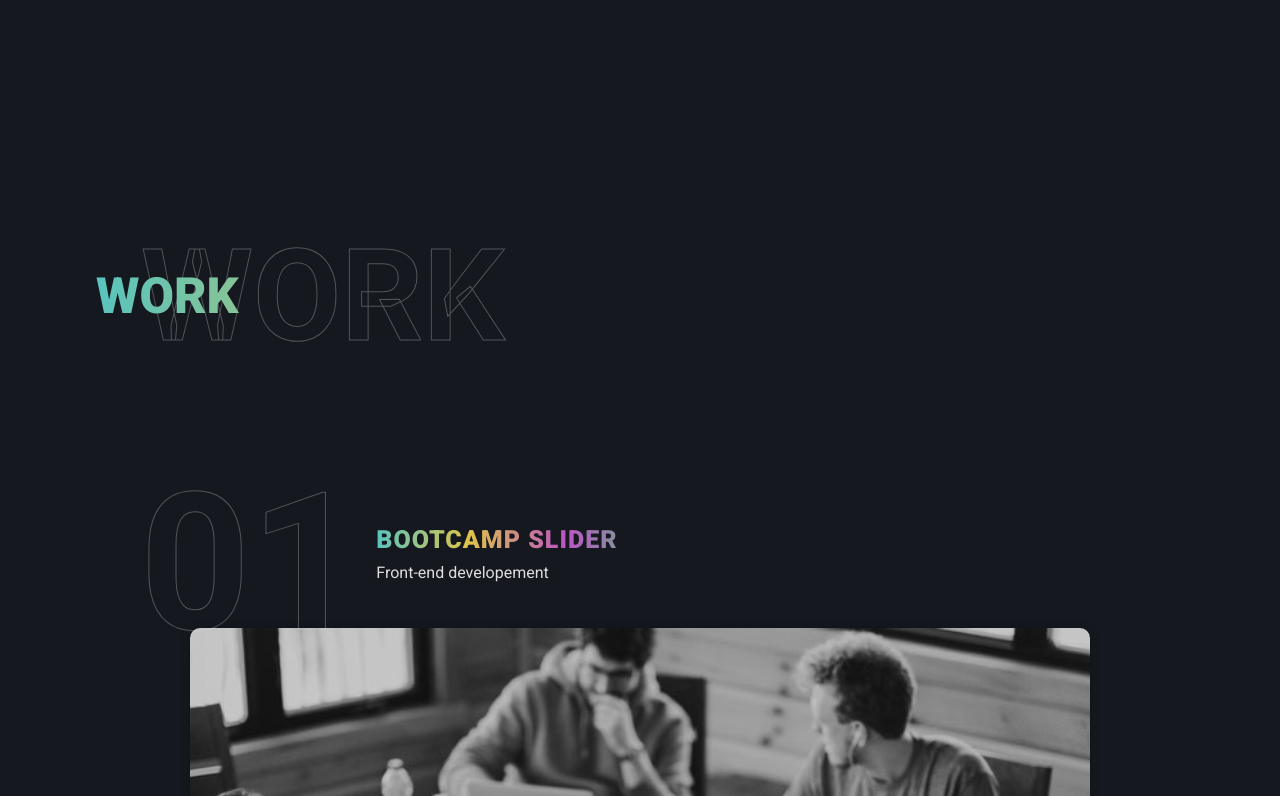
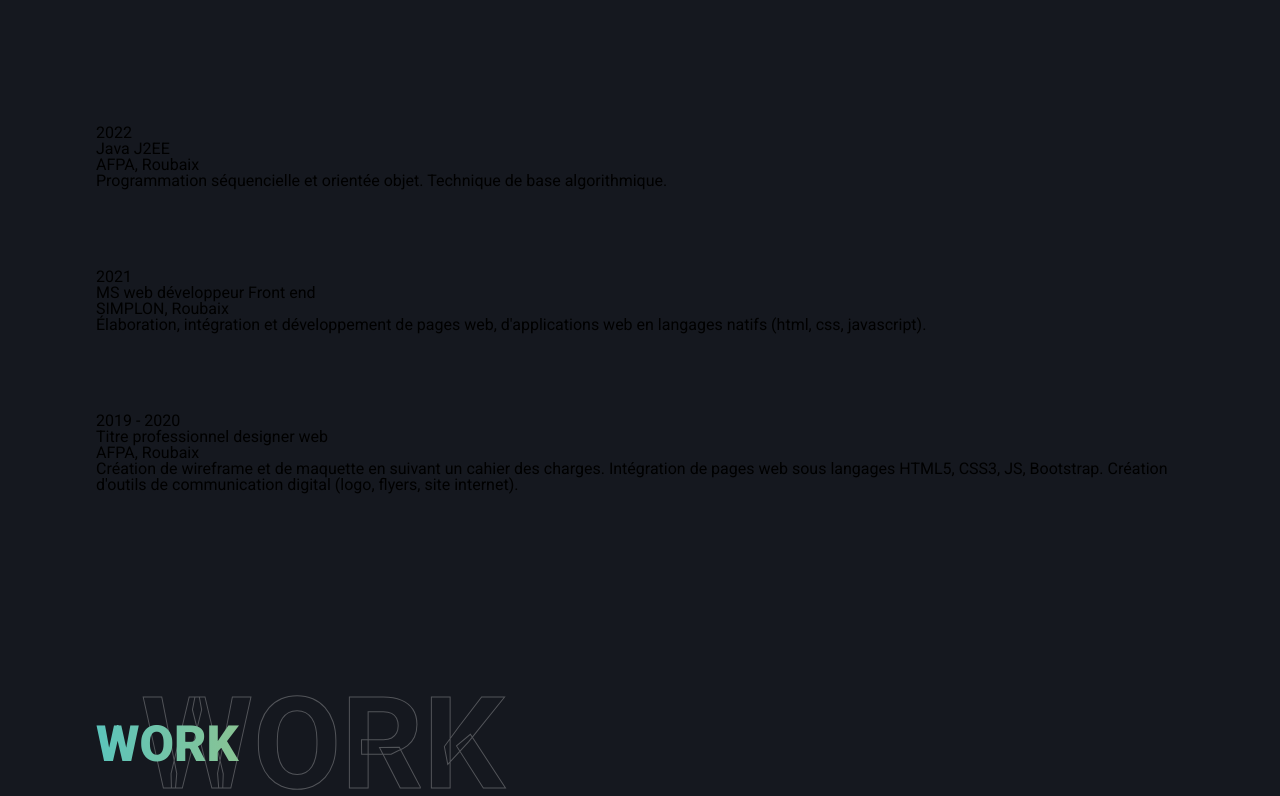
Before and after one commit to hamidousow/hamidousow, a React (Create React App) app: page / in a window 1280 px wide. Shown: the part 1704-2500 px from the top of the page. Built offline with nearby package versions, Linux system fonts and the light colour scheme.

Commit message:
map curriculum vitae

```diff
--- a/src/App.js
+++ b/src/App.js
@@ -5,7 +5,8 @@ import Contact from './components/contact/Contact';
 import Nav from './components/nav/Nav';
 import HeroSection from './components/heroSection/HeroSection';
 import Footer from './components/footer/Footer';
-import Formation from './components/formation/Formation';
+//import Formation from './components/formation/Formation';
+import Cv from './components/cv/Cv';
 
 const App = () => {
   return (
@@ -13,7 +14,8 @@ const App = () => {
         <Nav/>
         <HeroSection/>
         <About/>
-        <Formation/>
+        {/* <Formation/> */}
+        <Cv/>
         <Work/>
         <Contact/>
         <Footer/>
--- /dev/null
+++ b/src/components/article/Article.js
@@ -0,0 +1,17 @@
+import React, {Component} from 'react';
+
+class Article extends Component {
+    render() {
+        const {cvData} = this.props;
+        return (
+            <div>
+                <h3>{cvData.periode}</h3>
+                <p>{cvData.titre}</p>
+                <p>{cvData.lieu}</p>
+                <p>{cvData.description}</p>
+            </div>
+        )
+    }
+};
+
+export default Article;
--- a/src/components/cv/Cv.js
+++ b/src/components/cv/Cv.js
@@ -0,0 +1,21 @@
+import React from 'react';
+import WrapTitle from '../wrapTitle/WrapTitle';
+import Section from '../section/Section';
+import cvData from '../../data/cvData.json';
+import Article from '../article/Article';
+
+const Cv = () => {
+    return (
+        <>
+        <Section className={"section"} id={"about"}>
+                <WrapTitle sectionTitle={"formation"}/>
+                {cvData.map((cvItems, index) => {
+                    return <Article cvData={cvItems}/>
+                })}
+        </Section>
+        </>
+
+    );
+};
+
+export default Cv;
--- a/src/components/cv/CvData.json
+++ /dev/null
@@ -1,5 +0,0 @@
-[
-    {
-        "section": "formations"
-    }
-]
--- a/src/components/formation/Formation.js
+++ /dev/null
@@ -1,17 +0,0 @@
-import React from 'react';
-import WrapTitle from '../wrapTitle/WrapTitle';
-import Section from '../section/Section';
-
-const Formation = () => {
-    return (
-        <div>
-            <Section className={"section"} id={"about"}>
-                <WrapTitle sectionTitle={"formation"}/>
-            </Section>
-
-
-        </div>
-    );
-};
-
-export default Formation;
--- /dev/null
+++ b/src/data/cvData.json
@@ -0,0 +1,22 @@
+[
+    {
+        "periode": "2022",
+        "titre": "Java J2EE",
+        "lieu" : "AFPA, Roubaix",
+        "description": " Programmation séquencielle et orientée objet. Technique de base algorithmique."
+    },
+
+    {
+        "periode": "2021",
+        "titre": "MS web développeur Front end",
+        "lieu" : "SIMPLON, Roubaix",
+        "description": "Élaboration, intégration et développement de pages web, d'applications web en langages natifs (html, css, javascript)."
+    },
+
+    {
+        "periode": "2019 - 2020",
+        "titre": "Titre professionnel designer web",
+        "lieu" : "AFPA, Roubaix",
+        "description": "Création de wireframe et de maquette en suivant un cahier des charges. Intégration de pages web sous langages HTML5, CSS3, JS, Bootstrap. Création d'outils de communication digital (logo, flyers, site internet)."
+    }
+]
```
